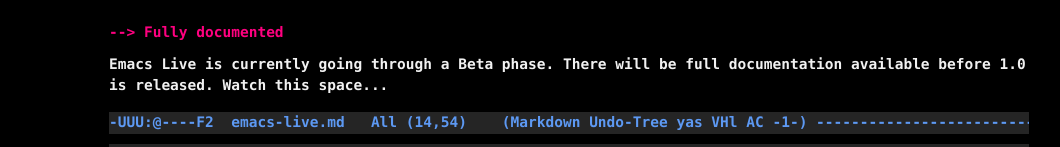
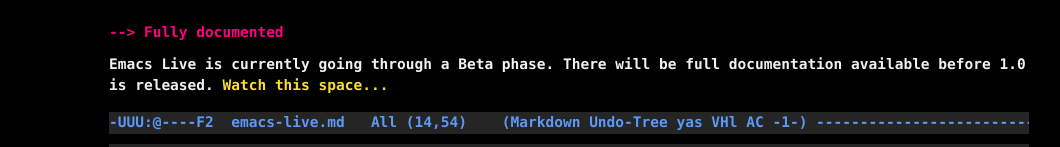
Before and after one commit to overtone/emacs-live, a plain HTML site: page index.html in a window 1280 px wide. Shown: the part 1212-1359 px from the top of the page, without its empty margins (71-1131 px from the left). Drawn offline with Linux system fonts and the light colour scheme; a web font is replaced by a local one.

Commit message:
add starting documentation

```diff
--- a/index.html
+++ b/index.html
@@ -87,7 +87,7 @@ bash <(curl -fksSL https://raw.github.com/overtone/emacs-live/master/installer/i
 
 
 <h2>--> Fully documented</h2>
-<p class="whitey">Emacs Live is currently going through a Beta phase. There will be full documentation available before 1.0 is released. Watch this space...</p>
+<p class="whitey">Emacs Live is currently going through a Beta phase. There will be full documentation available before 1.0 is released. <a href="http://overtone.github.com/emacs-live/documentation.html">Watch this space...</a></p>
 <pre id="emacs_status">-UUU:@----F2  emacs-live.md   All (14,54)    (Markdown Undo-Tree yas VHl AC -1-) --------------------------------------------------------------------</pre>
 
     <div id="footer_wrap" class="outer">
```
Also changed, not shown: 2 other files.
